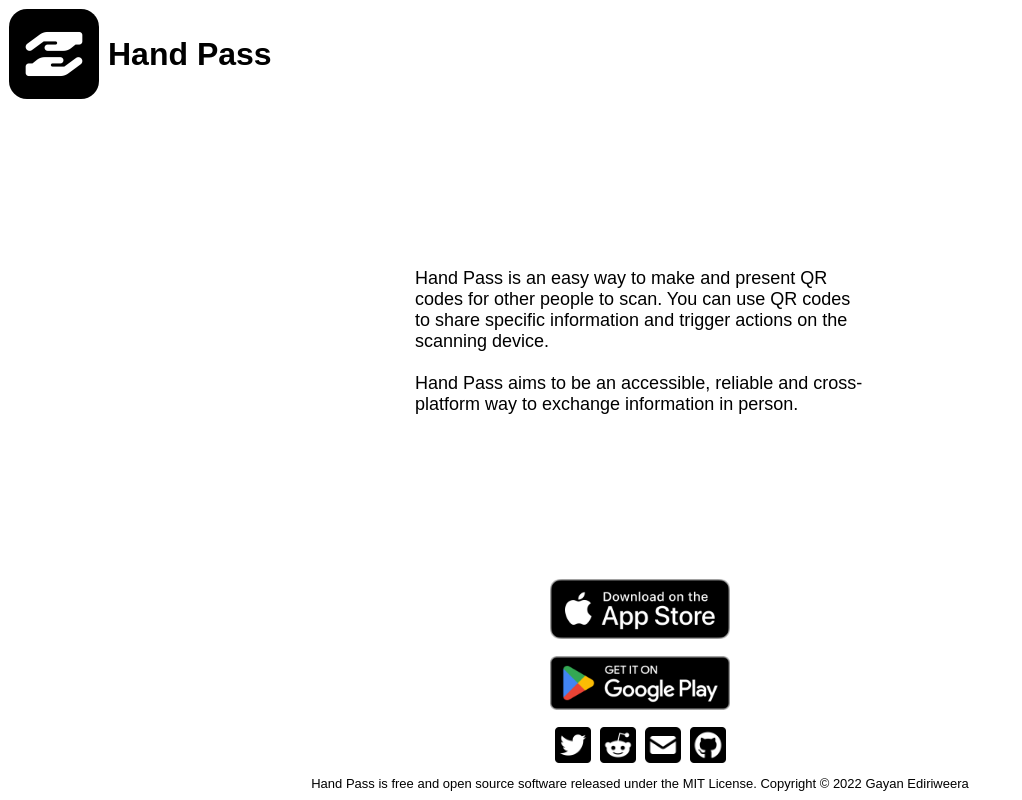
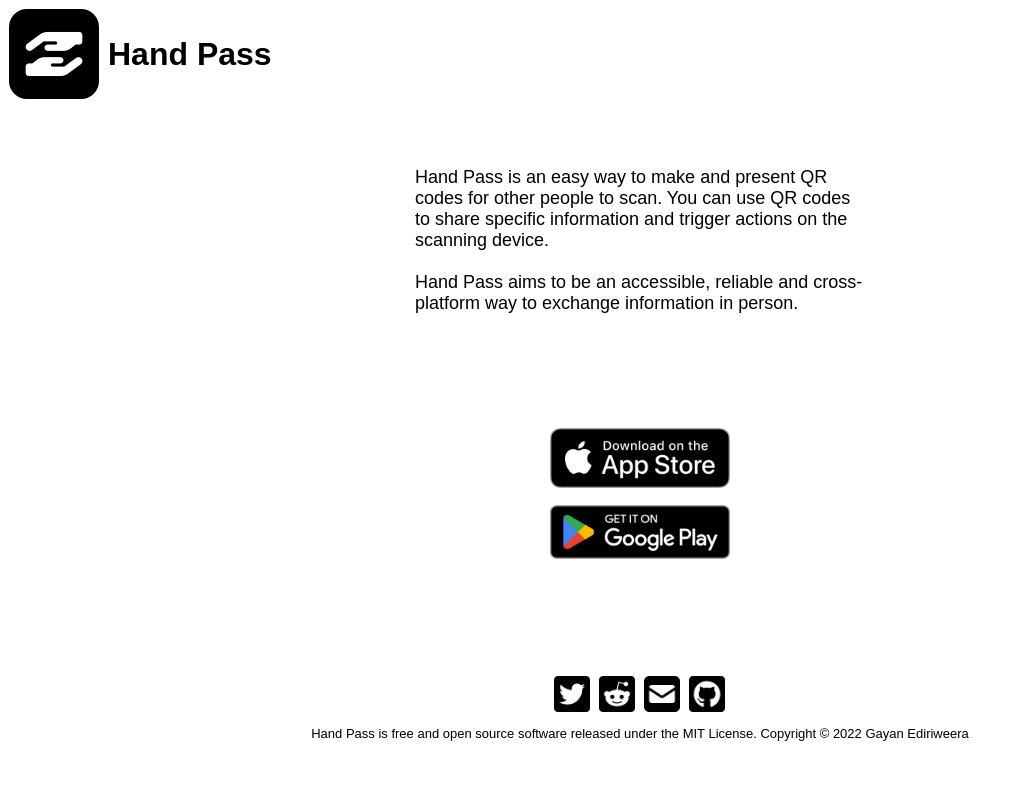
Before and after one commit to GayanEdiriweera/HandPassLanding, a plain HTML site: page index.html in a window 1280 px wide. Shown: the whole page, without its empty margins (0-1022 px from the left). Drawn offline with Linux system fonts and the light colour scheme.

Commit message:
Improving layout

```diff
--- a/index.html
+++ b/index.html
@@ -52,21 +52,26 @@
       flex-direction: column;
       justify-content: center;
       align-items: center;
+      margin: auto;
     }
     .storeLink {
       width: 10rem;
       padding: 0.25rem;
     }
-    #socials {
+    #socialLinks {
       display: flex;
       flex-direction: row;
       justify-content: center;
       align-items: center;
+      margin: auto;
     }
     .socialLink {
       width: 2rem;
       padding: 0.25rem;
       display: block;
+    }
+    #footer {
+      margin: auto;
     }
     #copyright {
       display: flex;
@@ -106,7 +111,7 @@
   </div>
 
   <div id="footer">
-    <div id="socials">
+    <div id="socialLinks">
       <a href="https://twitter.com/HandPassApp"
         ><img class="socialLink" src="assets/images/Twitter.png"
       /></a>
```
